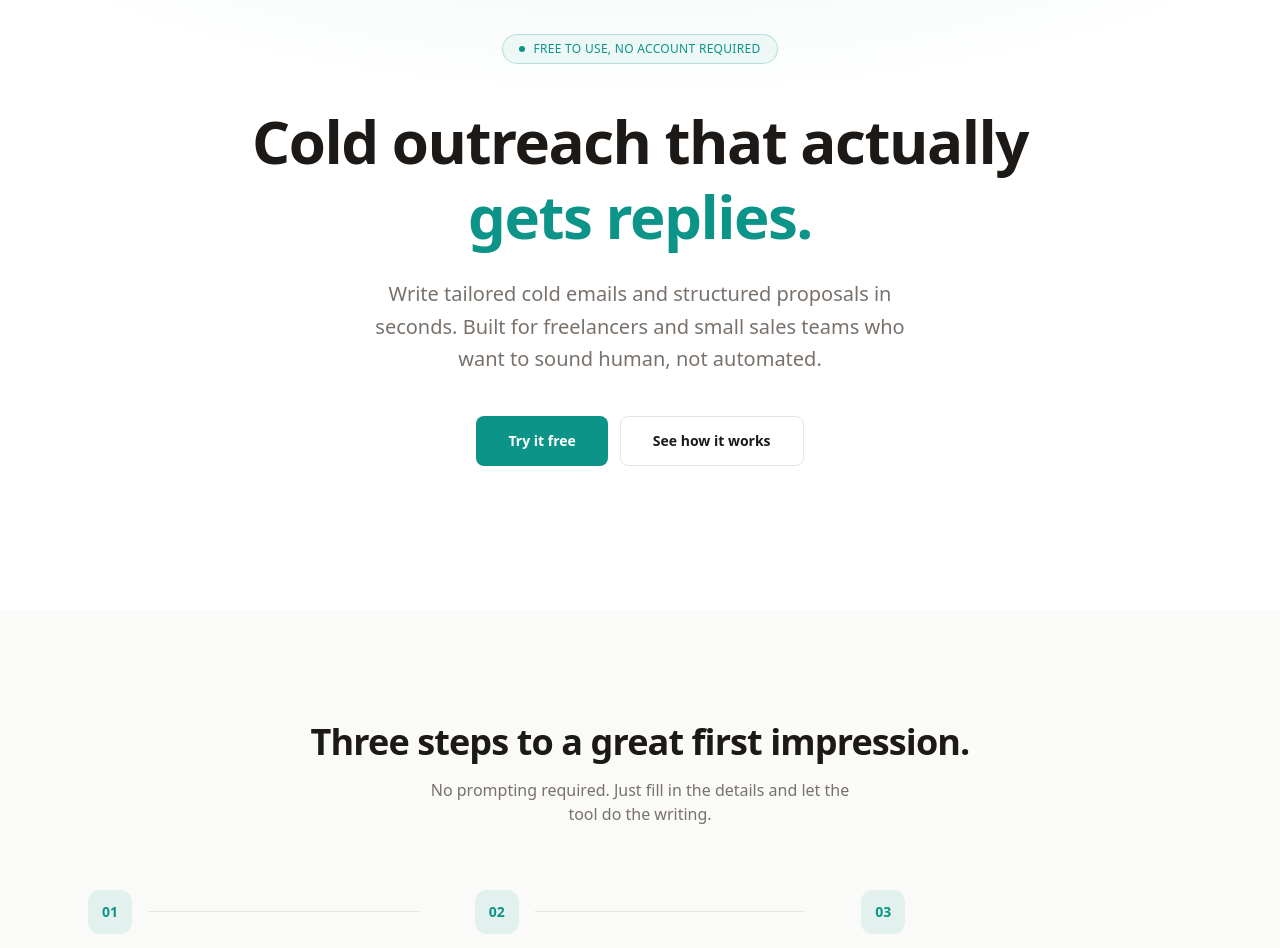
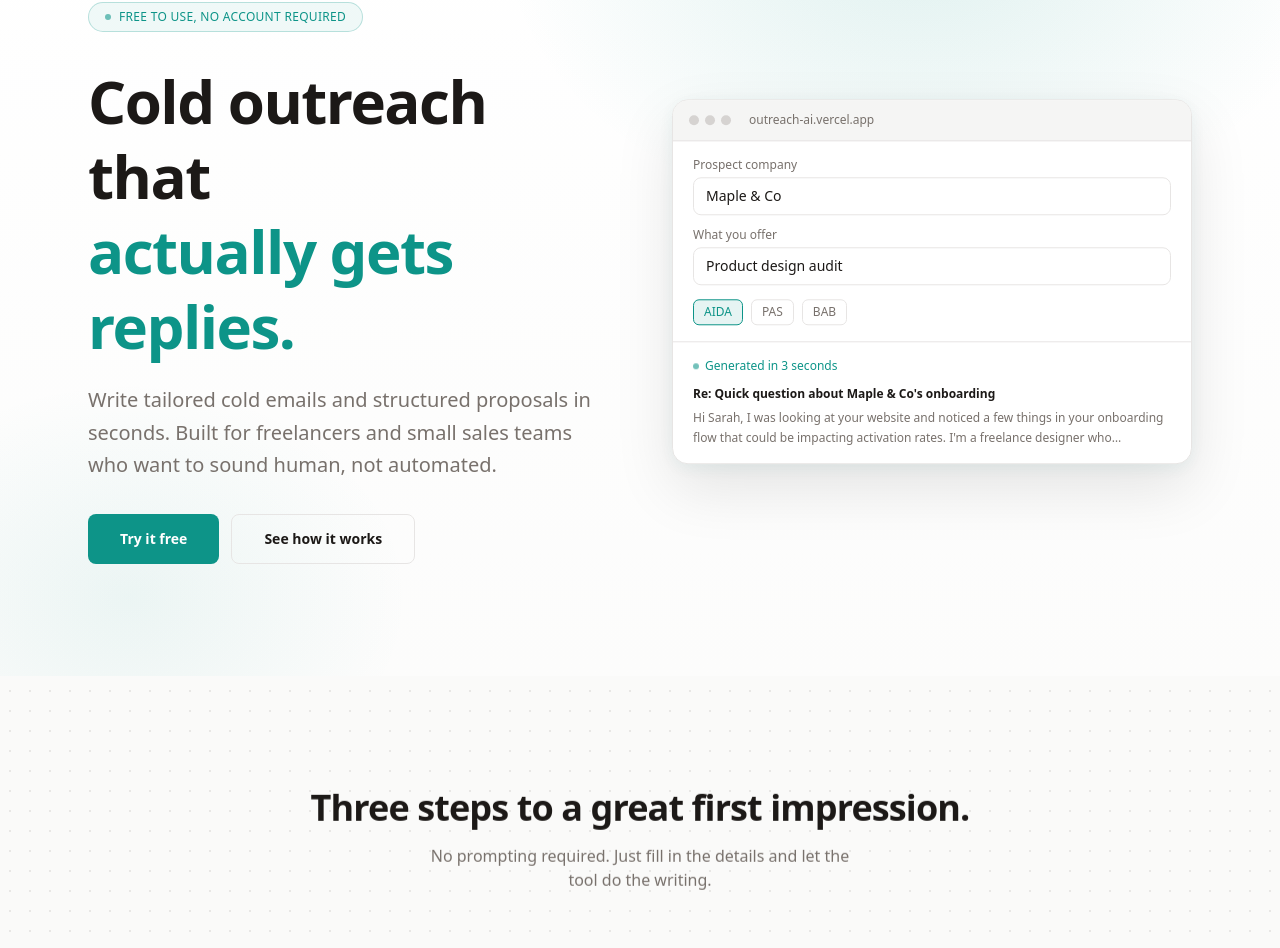
Before and after one commit to AnsabIqbal23/AI_Cold_Email_And_Proposal_Geneartor, a Next.js app: page / in a window 1280 px wide. Shown: the part 179-1127 px from the top of the page. Built offline with nearby package versions, Linux system fonts and the light colour scheme.

Commit message:
Updated the UI

```diff
--- a/app/globals.css
+++ b/app/globals.css
@@ -19,11 +19,38 @@
   --color-accent-foreground: #ffffff;
 }
 
+html {
+  scroll-behavior: smooth;
+}
+
 body {
   background-color: var(--color-background);
+  background-image: radial-gradient(rgba(120, 113, 108, 0.14) 1px, transparent 1px);
+  background-size: 20px 20px;
   color: var(--color-text-primary);
   font-family: ui-sans-serif, system-ui, sans-serif;
   -webkit-font-smoothing: antialiased;
+}
+
+@keyframes fadeUp {
+  from {
+    opacity: 0;
+    transform: translateY(24px);
+  }
+  to {
+    opacity: 1;
+    transform: translateY(0);
+  }
+}
+
+@keyframes floatY {
+  0%, 100% { transform: translateY(0px); }
+  50%       { transform: translateY(-10px); }
+}
+
+@keyframes pulseDot {
+  0%, 100% { opacity: 1; }
+  50%       { opacity: 0.3; }
 }
 
 .form-input {
--- /dev/null
+++ b/components/landing/AnimateIn.tsx
@@ -0,0 +1,64 @@
+"use client";
+import { CSSProperties, useEffect, useRef, useState } from "react";
+
+type AnimationType = "fadeUp" | "fadeIn" | "scaleUp";
+
+interface AnimateInProps {
+  children: React.ReactNode;
+  className?: string;
+  delay?: number;
+  animation?: AnimationType;
+}
+
+const HIDDEN: Record<AnimationType, CSSProperties> = {
+  fadeUp:  { opacity: 0, transform: "translateY(28px)" },
+  fadeIn:  { opacity: 0, transform: "none" },
+  scaleUp: { opacity: 0, transform: "scale(0.95) translateY(16px)" },
+};
+
+const EASING = "cubic-bezier(0.16, 1, 0.3, 1)";
+
+export default function AnimateIn({
+  children,
+  className = "",
+  delay = 0,
+  animation = "fadeUp",
+}: AnimateInProps) {
+  const ref = useRef<HTMLDivElement>(null);
+  const [visible, setVisible] = useState(false);
+
+  useEffect(() => {
+    const el = ref.current;
+    if (!el) return;
+
+    const observer = new IntersectionObserver(
+      ([entry]) => {
+        if (entry.isIntersecting) {
+          setVisible(true);
+          observer.unobserve(el);
+        }
+      },
+      { threshold: 0.1, rootMargin: "0px 0px -32px 0px" }
+    );
+
+    observer.observe(el);
+    return () => observer.disconnect();
+  }, []);
+
+  const hiddenStyle = HIDDEN[animation];
+
+  return (
+    <div
+      ref={ref}
+      className={className}
+      style={{
+        opacity: visible ? 1 : hiddenStyle.opacity,
+        transform: visible ? "none" : (hiddenStyle.transform as string),
+        transition: `opacity 0.65s ${EASING} ${delay}ms, transform 0.65s ${EASING} ${delay}ms`,
+        willChange: "opacity, transform",
+      }}
+    >
+      {children}
+    </div>
+  );
+}
--- a/components/landing/HowItWorks.tsx
+++ b/components/landing/HowItWorks.tsx
@@ -1,3 +1,5 @@
+import AnimateIn from "@/components/landing/AnimateIn";
+
 const STEPS = [
   {
     number: "01",
@@ -24,29 +26,28 @@ export default function HowItWorks() {
     <section
       id="how-it-works"
       className="py-20 lg:py-28"
-      style={{ backgroundColor: "var(--color-background)" }}
     >
       <div className="mx-auto max-w-6xl px-6">
-        <div className="text-center mb-16">
+        <AnimateIn className="mb-16 text-center">
           <h2
-            className="text-3xl lg:text-4xl font-bold tracking-tight mb-4"
+            className="mb-4 text-3xl font-bold tracking-tight lg:text-4xl"
             style={{ color: "var(--color-text-primary)" }}
           >
             Three steps to a great first impression.
           </h2>
           <p
-            className="text-base max-w-md mx-auto"
+            className="mx-auto max-w-md text-base"
             style={{ color: "var(--color-text-secondary)" }}
           >
             No prompting required. Just fill in the details and let the tool
             do the writing.
           </p>
-        </div>
+        </AnimateIn>
 
-        <div className="grid grid-cols-1 md:grid-cols-3 gap-10 lg:gap-14">
+        <div className="grid grid-cols-1 gap-10 md:grid-cols-3 lg:gap-14">
           {STEPS.map((step, index) => (
-            <div key={step.number} className="flex flex-col gap-4">
-              <div className="flex items-center gap-4">
+            <AnimateIn key={step.number} delay={index * 100}>
+              <div className="flex items-start gap-4 md:flex-col md:gap-4">
                 <div
                   className="flex h-11 w-11 shrink-0 items-center justify-center rounded-xl text-sm font-bold"
                   style={{
@@ -56,17 +57,9 @@ export default function HowItWorks() {
                 >
                   {step.number}
                 </div>
-                {index < STEPS.length - 1 && (
-                  <div
-                    className="hidden md:block flex-1 h-px"
-                    style={{ backgroundColor: "var(--color-border)" }}
-                    aria-hidden
-                  />
-                )}
-              </div>
                 <div>
                   <h3
-                  className="text-base font-semibold mb-2"
+                    className="mb-2 text-base font-semibold"
                     style={{ color: "var(--color-text-primary)" }}
                   >
                     {step.title}
@@ -79,6 +72,7 @@ export default function HowItWorks() {
                   </p>
                 </div>
               </div>
+            </AnimateIn>
           ))}
         </div>
       </div>
--- a/components/landing/LandingHero.tsx
+++ b/components/landing/LandingHero.tsx
@@ -1,52 +1,203 @@
 import Link from "next/link";
+
+function FrameworkPill({
+  label,
+  active,
+}: {
+  label: string;
+  active: boolean;
+}) {
+  return (
+    <span
+      className="rounded-md border px-2.5 py-1 text-xs font-medium"
+      style={
+        active
+          ? {
+              borderColor: "var(--color-accent)",
+              backgroundColor: "rgba(13,148,136,0.1)",
+              color: "var(--color-accent)",
+            }
+          : {
+              borderColor: "var(--color-border)",
+              color: "var(--color-text-secondary)",
+            }
+      }
+    >
+      {label}
+    </span>
+  );
+}
+
+function MockField({ label, value }: { label: string; value: string }) {
+  return (
+    <div>
+      <p
+        className="mb-1 text-xs"
+        style={{ color: "var(--color-text-secondary)" }}
+      >
+        {label}
+      </p>
+      <div
+        className="rounded-lg border px-3 py-2 text-sm"
+        style={{
+          borderColor: "var(--color-border)",
+          color: "var(--color-text-primary)",
+          backgroundColor: "var(--color-surface)",
+        }}
+      >
+        {value}
+      </div>
+    </div>
+  );
+}
+
+function HeroPreviewCard() {
+  return (
+    <div
+      className="w-full overflow-hidden rounded-2xl border bg-white"
+      style={{
+        borderColor: "var(--color-border)",
+        boxShadow:
+          "0 24px 60px rgba(0,0,0,0.10), 0 4px 18px rgba(13,148,136,0.07)",
+        animation: "floatY 6s ease-in-out infinite",
+      }}
+    >
+      {/* Browser chrome */}
+      <div
+        className="flex items-center gap-1.5 border-b px-4 py-3"
+        style={{ backgroundColor: "#f5f5f4", borderColor: "var(--color-border)" }}
+      >
+        <span className="h-2.5 w-2.5 rounded-full bg-stone-300" />
+        <span className="h-2.5 w-2.5 rounded-full bg-stone-300" />
+        <span className="h-2.5 w-2.5 rounded-full bg-stone-300" />
+        <span
+          className="ml-3 text-xs"
+          style={{ color: "var(--color-text-secondary)" }}
+        >
+          outreach-ai.vercel.app
+        </span>
+      </div>
+
+      {/* Input fields */}
+      <div
+        className="space-y-3 border-b px-5 py-4"
+        style={{ borderColor: "var(--color-border)" }}
+      >
+        <MockField label="Prospect company" value="Maple & Co" />
+        <MockField label="What you offer" value="Product design audit" />
+        <div className="flex gap-2 pt-0.5">
+          <FrameworkPill label="AIDA" active />
+          <FrameworkPill label="PAS" active={false} />
+          <FrameworkPill label="BAB" active={false} />
+        </div>
+      </div>
+
+      {/* Generated output */}
+      <div className="px-5 py-4">
+        <div className="mb-3 flex items-center gap-1.5">
+          <span
+            className="h-1.5 w-1.5 rounded-full"
+            style={{
+              backgroundColor: "var(--color-accent)",
+              animation: "pulseDot 2s ease-in-out infinite",
+            }}
+          />
+          <span
+            className="text-xs font-medium"
+            style={{ color: "var(--color-accent)" }}
+          >
+            Generated in 3 seconds
+          </span>
+        </div>
+        <p
+          className="mb-1.5 text-xs font-semibold"
+          style={{ color: "var(--color-text-primary)" }}
+        >
+          Re: Quick question about Maple & Co&apos;s onboarding
+        </p>
+        <p
+          className="text-xs leading-relaxed"
+          style={{ color: "var(--color-text-secondary)" }}
+        >
+          Hi Sarah, I was looking at your website and noticed a few things in
+          your onboarding flow that could be impacting activation rates. I&apos;m a
+          freelance designer who&hellip;
+        </p>
+      </div>
+    </div>
+  );
+}
 
 export default function LandingHero() {
   return (
-    <section className="relative overflow-hidden bg-white">
+    <section className="relative overflow-hidden" style={{ backgroundColor: "var(--color-surface)" }}>
       <div
         aria-hidden
         className="pointer-events-none absolute inset-0"
         style={{
-          background:
-            "radial-gradient(ellipse 90% 60% at 50% -10%, rgba(13,148,136,0.09) 0%, transparent 65%)",
+          background: [
+            "radial-gradient(ellipse 60% 70% at 72% 5%, rgba(13,148,136,0.13) 0%, transparent 55%)",
+            "radial-gradient(ellipse 40% 50% at 10% 90%, rgba(13,148,136,0.07) 0%, transparent 55%)",
+            "linear-gradient(to bottom, white 0%, rgba(250,250,249,0.6) 100%)",
+          ].join(", "),
         }}
       />
 
-      <div className="relative mx-auto max-w-6xl px-6 py-24 lg:py-36 text-center">
+      <div className="relative mx-auto max-w-6xl px-6 py-20 lg:py-28">
+        <div className="grid grid-cols-1 items-center gap-12 lg:grid-cols-2 lg:gap-16">
+          {/* Text column */}
+          <div className="text-center lg:text-left">
             <div
-          className="inline-flex items-center gap-2 rounded-full border px-4 py-1.5 text-xs font-medium tracking-wide uppercase mb-10"
+              className="mb-8 inline-flex items-center gap-2 rounded-full border px-4 py-1.5 text-xs font-medium tracking-wide uppercase"
               style={{
                 borderColor: "rgba(13,148,136,0.25)",
                 backgroundColor: "rgba(13,148,136,0.06)",
                 color: "var(--color-accent)",
+                animation: "fadeUp 0.65s cubic-bezier(0.16,1,0.3,1) both",
               }}
             >
               <span
                 className="h-1.5 w-1.5 rounded-full"
-            style={{ backgroundColor: "var(--color-accent)" }}
+                style={{
+                  backgroundColor: "var(--color-accent)",
+                  animation: "pulseDot 2s ease-in-out infinite",
+                }}
               />
               Free to use, no account required
             </div>
 
             <h1
-          className="text-5xl font-bold tracking-tight leading-tight lg:text-6xl mb-6"
-          style={{ color: "var(--color-text-primary)" }}
+              className="mb-5 text-5xl font-bold leading-tight tracking-tight lg:text-6xl"
+              style={{
+                color: "var(--color-text-primary)",
+                animation: "fadeUp 0.65s cubic-bezier(0.16,1,0.3,1) 80ms both",
+              }}
             >
-          Cold outreach that actually
+              Cold outreach that
               <br />
-          <span style={{ color: "var(--color-accent)" }}>gets replies.</span>
+              <span style={{ color: "var(--color-accent)" }}>
+                actually gets replies.
+              </span>
             </h1>
 
             <p
-          className="text-lg lg:text-xl max-w-xl mx-auto leading-relaxed mb-10"
-          style={{ color: "var(--color-text-secondary)" }}
+              className="mb-8 text-lg leading-relaxed lg:text-xl"
+              style={{
+                color: "var(--color-text-secondary)",
+                animation: "fadeUp 0.65s cubic-bezier(0.16,1,0.3,1) 160ms both",
+              }}
             >
               Write tailored cold emails and structured proposals in seconds.
-          Built for freelancers and small sales teams who want to sound human,
-          not automated.
+              Built for freelancers and small sales teams who want to sound
+              human, not automated.
             </p>
 
-        <div className="flex flex-col sm:flex-row gap-3 justify-center">
+            <div
+              className="flex flex-col gap-3 sm:flex-row sm:justify-center lg:justify-start"
+              style={{
+                animation: "fadeUp 0.65s cubic-bezier(0.16,1,0.3,1) 230ms both",
+              }}
+            >
               <Link
                 href="/generate"
                 className="btn-accent inline-flex items-center justify-center rounded-lg px-8 py-3.5 text-sm font-semibold"
@@ -61,6 +212,18 @@ export default function LandingHero() {
               </a>
             </div>
           </div>
+
+          {/* App preview card column */}
+          <div
+            className="mx-auto w-full max-w-[360px] lg:max-w-none"
+            style={{
+              animation: "fadeUp 0.8s cubic-bezier(0.16,1,0.3,1) 300ms both",
+            }}
+          >
+            <HeroPreviewCard />
+          </div>
+        </div>
+      </div>
     </section>
   );
 }
```
Also changed, not shown: components/landing/Features.tsx (+17 -14 lines), components/landing/LandingFAQ.tsx (+12 -6 lines), components/landing/LiveExample.tsx (+21 -36 lines), components/landing/SocialProof.tsx (+9 -6 lines). Lines whose indentation alone changed are shown as unchanged.
